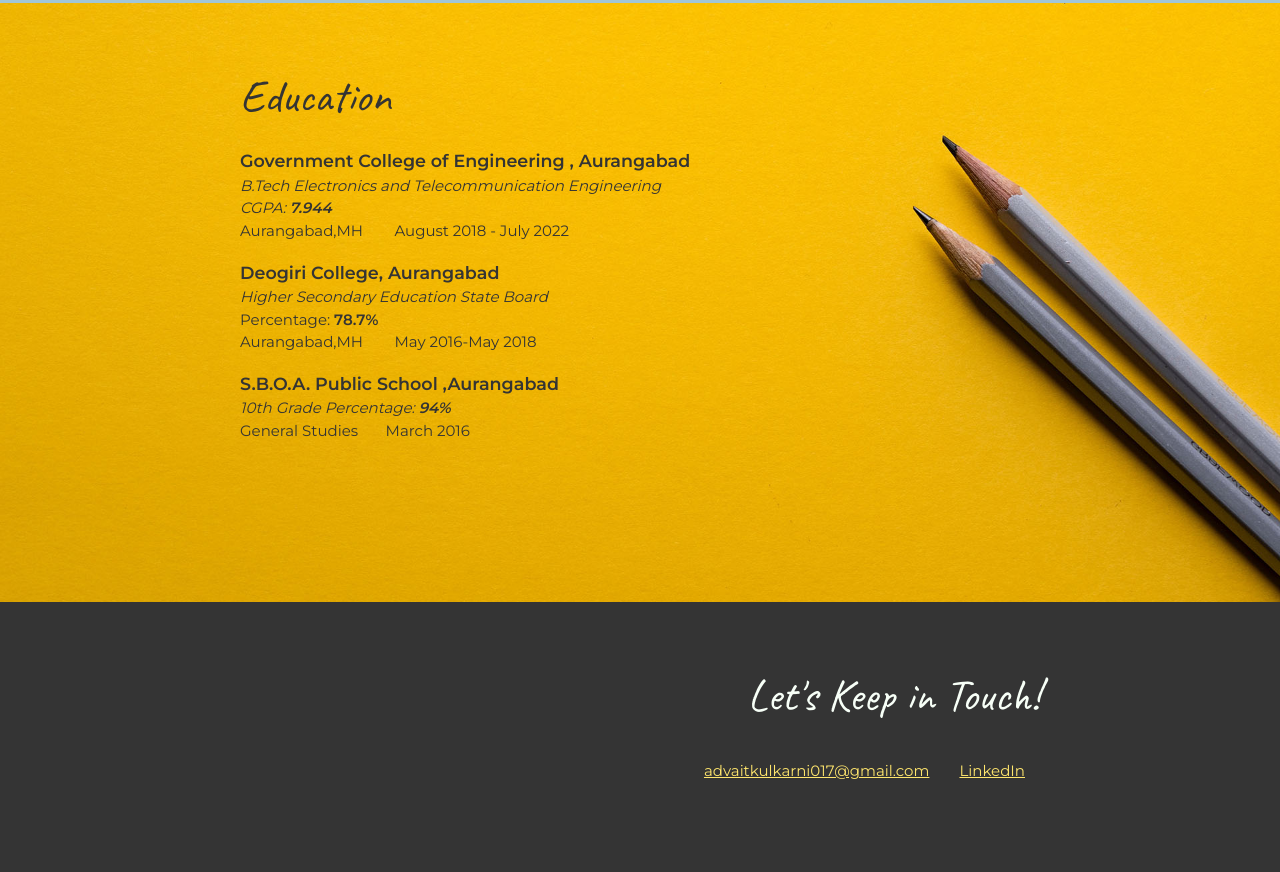
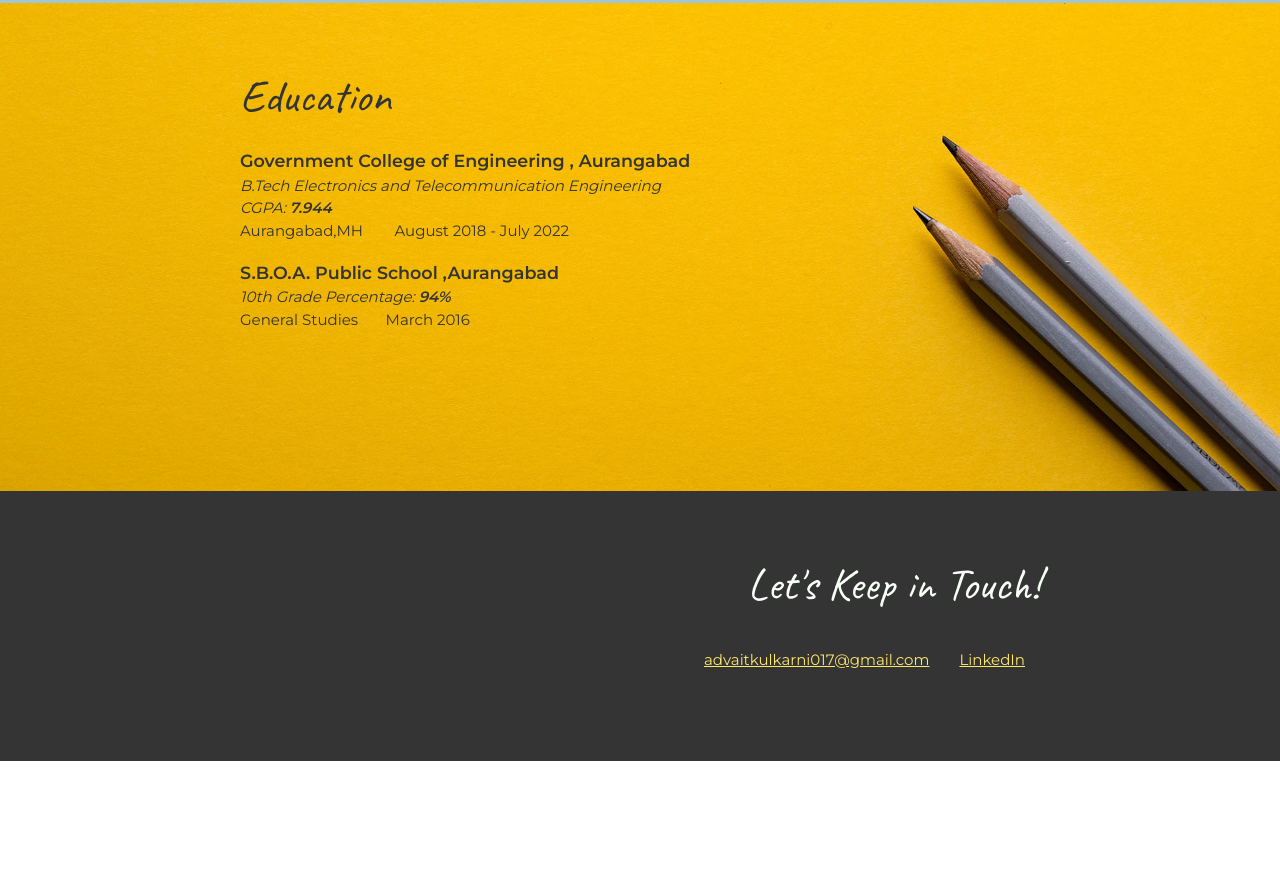
Before and after one commit to Advait-1999/Website, a plain HTML site: page index.html in a window 1280 px wide. Shown: the part 3246-4118 px from the top of the page. After the commit the page ends 4007 px from the top, so only its background shows below. Drawn offline with Linux system fonts and the light colour scheme.

Commit message:
College_section_removed

```diff
--- a/index.html
+++ b/index.html
@@ -138,11 +138,7 @@
               &nbsp&nbsp&nbsp&nbsp&nbsp&nbsp August 2018 - July 2022</p>
           </section>
 
-          <section>
-            <h3>Deogiri College, Aurangabad</h3>
-            <p>Higher Secondary Education State Board</p><p>Percentage: <b>78.7%</b> </p>
-            <p>Aurangabad,MH &nbsp&nbsp&nbsp&nbsp&nbsp&nbsp May 2016-May 2018</p>
-          </section>
+
 
           <section>
             <h3>S.B.O.A. Public School ,Aurangabad</h3>
```
